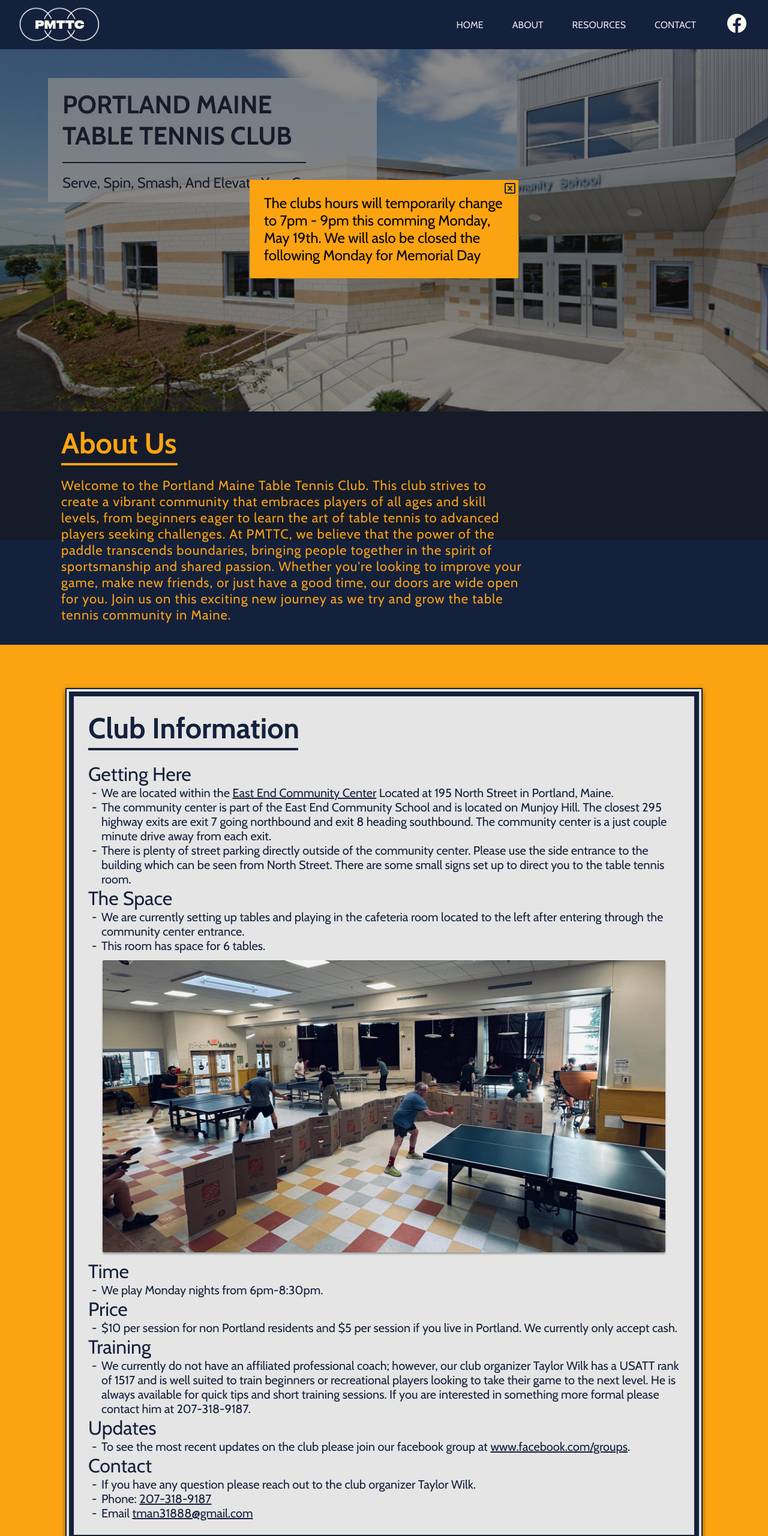
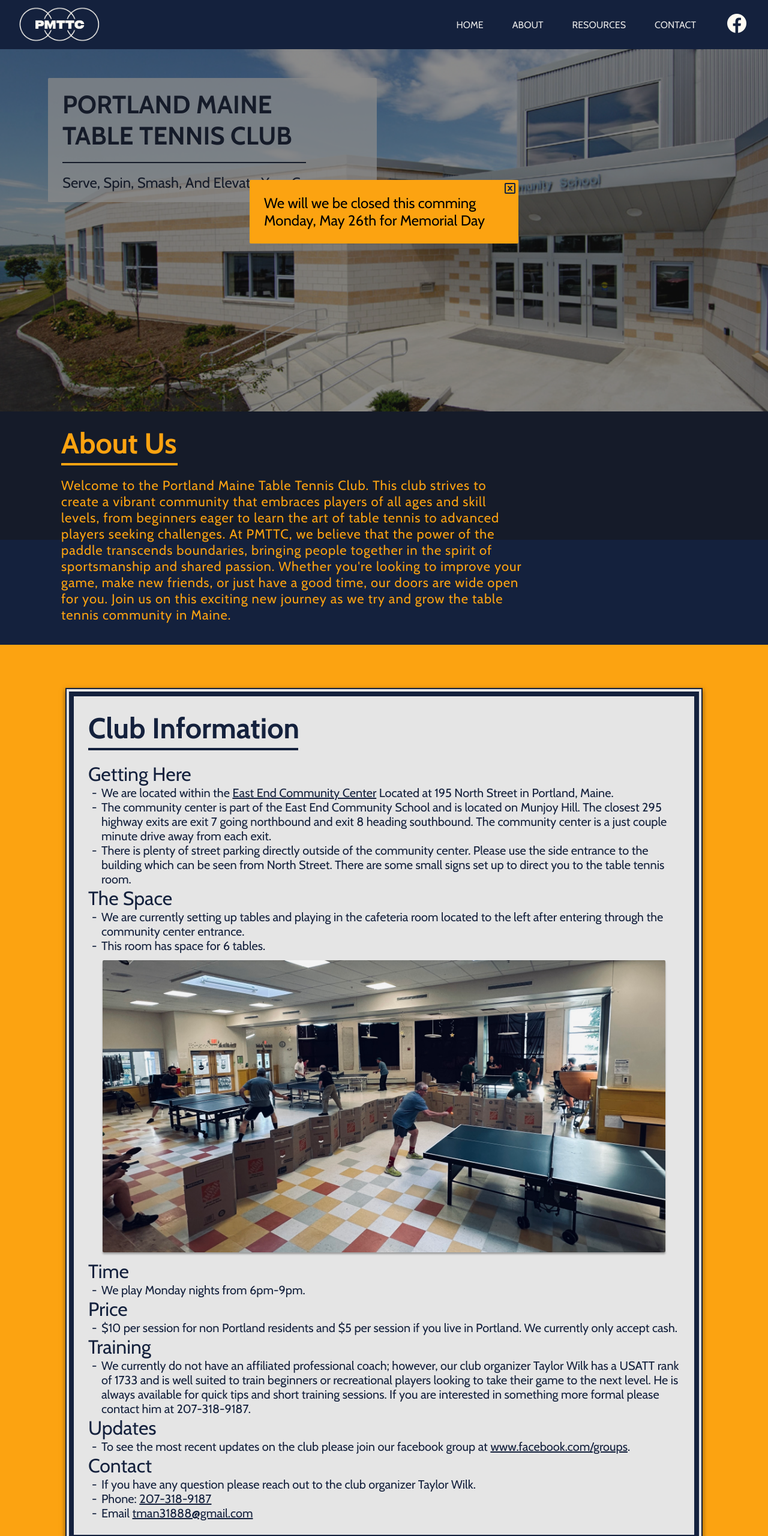
Before and after one commit to taylorwilk/pmttc, an Angular app: page / in a window 1280 px wide. Shown: the top 2561 px of the page at 60% size. Built offline with nearby package versions, Linux system fonts and the light colour scheme.

Commit message:
message update

```diff
--- a/src/app/landing-page/landing-page.component.html
+++ b/src/app/landing-page/landing-page.component.html
@@ -1,7 +1,7 @@
 <div id='modal' class="custom-message">
   <div class="message-container">
     <button (click)="onClick()"><img src="assets/images/icons/icons8-x-coordinate-24.png" alt=""></button>
-    <p>The clubs hours will temporarily change to 7pm - 9pm this comming Monday, May 19th. We will aslo be closed the following Monday for Memorial Day</p>
+    <p>We will we be closed this comming Monday, May 26th for Memorial Day</p>
   </div>
 </div>
 <section class="main" id="home">
@@ -41,7 +41,7 @@
       </div>
       <li class="list-header">Time</li>
       <ul>
-        <li class="list-details"> We play Monday nights from 6pm-8:30pm.</li>
+        <li class="list-details"> We play Monday nights from 6pm-9pm.</li>
       </ul>
       <li class="list-header">Price</li>
       <ul>
@@ -49,7 +49,7 @@
       </ul>
       <li class="list-header">Training</li>
       <ul>
-        <li class="list-details"> We currently do not have an affiliated professional coach; however, our club organizer Taylor Wilk has a USATT rank of 1517 and is well suited to train beginners or recreational players looking to take their game to the next level.  He is always available for quick tips and short training sessions.  If you are interested in something more formal please contact him at 207-318-9187.</li>
+        <li class="list-details"> We currently do not have an affiliated professional coach; however, our club organizer Taylor Wilk has a USATT rank of 1733 and is well suited to train beginners or recreational players looking to take their game to the next level.  He is always available for quick tips and short training sessions.  If you are interested in something more formal please contact him at 207-318-9187.</li>
       </ul>
       <li class="list-header" id="updates">Updates</li>
       <ul>
```
